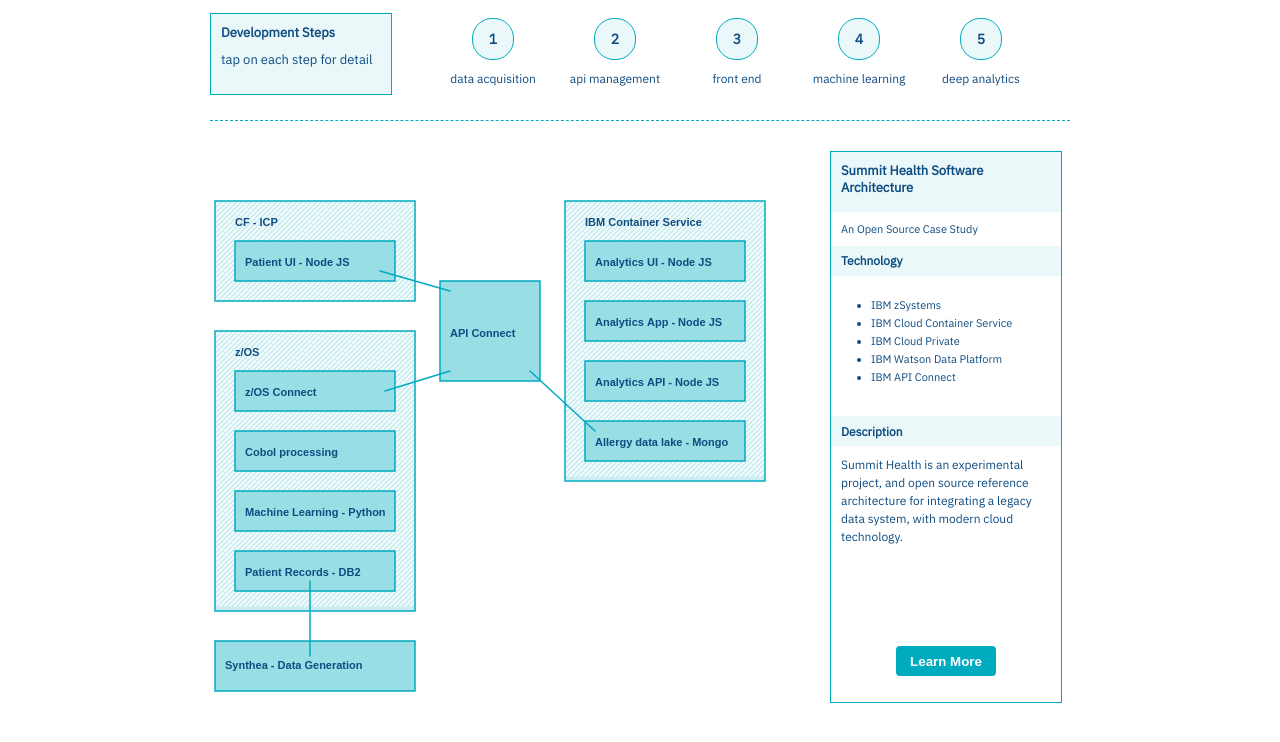
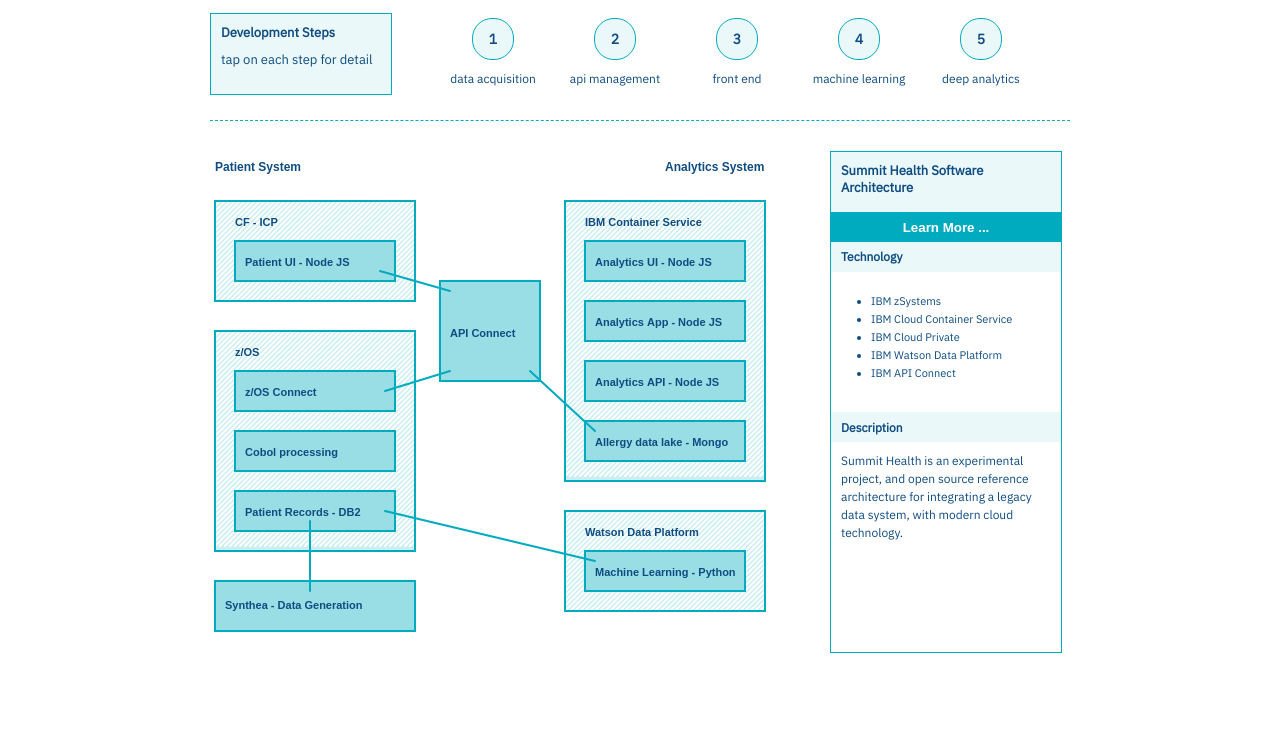
Before and after one commit to IBM/node-s2i-openshift, a website: page site/public/about.html in a window 1280 px wide. Shown: the part 72-814 px from the top of the page. Drawn offline with Linux system fonts and the light colour scheme.

Commit message:
completing the architecture walkthrough

```diff
--- a/site/public/about.html
+++ b/site/public/about.html
@@ -38,10 +38,10 @@
       <div class="hero"><div class="herotitle">Development Steps</div><div class="heroinstruction">tap on each step for detail</div></div>
     <ul class="index">
       <li class="item" id="patientrecords" onclick="drawPatientRecordsPattern(this)"><div class="stepbox"><div class="itemstep">1</div></div><div class="itemtitle">data acquisition</div></li>
-      <li class="item"><div class="stepbox"><div class="itemstep">2</div></div><div class="itemtitle">api management</div></li>
-      <li class="item" onclick="drawFrontEndPattern(this)"><div class="stepbox"><div class="itemstep">3</div></div><div class="itemtitle">front end</div></li>
-      <li class="item"><div class="stepbox"><div class="itemstep">4</div></div><div class="itemtitle">machine learning</div></li>
-      <li class="item" onclick="drawContainerServicePattern(this)"><div class="stepbox"><div class="itemstep">5</div></div><div class="itemtitle">deep analytics</div></li>
+      <li class="item" id="apimanagement" onclick="drawAPIManagementPattern(this)"><div class="stepbox"><div class="itemstep">2</div></div><div class="itemtitle">api management</div></li>
+      <li class="item" id="frontend" onclick="drawFrontEndPattern(this)"><div class="stepbox"><div class="itemstep">3</div></div><div class="itemtitle">front end</div></li>
+      <li class="item" id="ml" onclick="drawMachineLearningPattern(this)"><div class="stepbox"><div class="itemstep">4</div></div><div class="itemtitle">machine learning</div></li>
+      <li class="item" id="analytics" onclick="drawContainerServicePattern(this)"><div class="stepbox"><div class="itemstep">5</div></div><div class="itemtitle">deep analytics</div></li>
 
     </ul>
   </div>
@@ -50,7 +50,10 @@
       <div class="canvas"><canvas id="canvas" width="600" height="700"></canvas></div>
       <div class="archdetails" id="archdetails">
         <div class="archtitle" id="archtitle">Summit Health Software Architecture</div>
-        <div class="archsubtitle" id="subtitle">An Open Source Case Study</div>
+        <!-- <div class="archsubtitle" id="subtitle">An Open Source Case Study</div> -->
+        <div class="archlink">
+          <button id="learnmore" class="archbutton" onclick="openpattern()">Learn More ...</button>
+        </div>
         <div class="archtechlisttile" id="">Technology</div>
         <ul class="archtechlist" id="techlist">
           <li>IBM zSystems</li>
@@ -59,10 +62,10 @@
           <li>IBM Watson Data Platform</li>
           <li>IBM API Connect</li>
         </ul>
-          <div class="archtechlisttile" id="">Description</div>
+        <div class="archtechlisttile" id="">Description</div>
         <div class="archtechdetails" id="description">Summit Health is an experimental project, and open source reference architecture for integrating a legacy data system, with modern cloud technology. </div>
         <div class="arch"></div>
-        <div class="archlink"><button id="learnmore" class="archbutton">Learn More</button></div>
+
       </div>
     </div>
   </div>
--- a/site/public/src/architecture.js
+++ b/site/public/src/architecture.js
@@ -46,6 +46,14 @@
   pattern: ""
 }
 
+var apiInfo = {
+  title: "Connecting zOS with API Connect",
+  subtitle: "Jupiter Notebooks and zOS",
+  description: "In this pattern, we show how to liberate mainframe data with hybrid integration.",
+  technologies: ["IBM zSystems", "IBM DB2"],
+  pattern: ""
+}
+
 var chosenpattern = null;
 
 var c = document.getElementById("canvas");
@@ -70,13 +78,7 @@
 
 if (c != undefined) {
   var ctx = c.getContext("2d");
-  ctx.beginPath();
-  ctx.stroke();
-  ctx.lineWidth = 1.5;
-  ctx.fillStyle = "#0F4C81";
-  ctx.font = 'bold 12px sans-serif';
-  ctx.fillText("Patient System", 5, 20);
-  ctx.fillText("Analytics System", 455, 20);
+
   drawDefault();
   ctx.lineWidth = 1;
 
@@ -123,13 +125,20 @@
 
 function clearCanvas() {
   ctx.clearRect(0, 0, canvas.width, canvas.height);
+  ctx.beginPath();
+  ctx.stroke();
+  ctx.lineWidth = 1.5;
+  ctx.fillStyle = "#0F4C81";
+  ctx.font = 'bold 12px sans-serif';
+  ctx.fillText("Patient System", 5, 20);
+  ctx.fillText("Analytics System", 455, 20);
 }
 
 function drawFrontEndPattern(source) {
 
   if (chosenpattern == null || chosenpattern != source) {
 
-    if(chosenpattern != null){
+    if (chosenpattern != null) {
       clearSelectedborder(chosenpattern);
     }
 
@@ -140,17 +149,55 @@
     displayInfo(modernAppInfo);
     drawNodeApp("CF - ICP", HIGHLIGHTED);
     drawAPIConnect(HIGHLIGHTED);
+    drawCobolProcessing(DIMMED);
     drawzOS(DIMMED);
     drawContainer("IBM Container Service", DIMMED);
     drawZOSConnect(DIMMED);
     drawPatientRecords(DIMMED);
-    drawCobolProcessing(DIMMED);
+    drawWatsonDataPlatform(DIMMED);
+    drawSynthea(DIMMED);
+
+
+    ctx.strokeStyle = HIGHLIGHT;
+    ctx.beginPath();
+    connectAPItoPatientUI();
+    ctx.stroke();
+
+    setSelectedborder(source);
+
+  } else {
+    clearSelectedborder(source);
+
+    chosenpattern = null;
+    drawDefault();
+  }
+}
+
+function drawAPIManagementPattern(source){
+  if (chosenpattern == null || chosenpattern != source) {
+
+    if (chosenpattern != null) {
+      clearSelectedborder(chosenpattern);
+    }
+
+    chosenpattern = source;
+
+    clearCanvas();
+    console.log('node app');
+    displayInfo(apiInfo);
+    drawNodeApp("CF - ICP", DIMMED);
+    drawAPIConnect(HIGHLIGHTED);
+    drawCobolProcessing(HIGHLIGHTED);
+    drawzOS(HIGHLIGHTED);
+    drawContainer("IBM Container Service", DIMMED);
+    drawZOSConnect(HIGHLIGHTED);
+    drawPatientRecords(HIGHLIGHTED);
+    drawWatsonDataPlatform(DIMMED);
     drawSynthea(DIMMED);
 
     ctx.strokeStyle = HIGHLIGHT;
     ctx.beginPath();
-    ctx.moveTo(240, 140);
-    ctx.lineTo(170, 120);
+    connectAPItoZOS();
     ctx.stroke();
 
     setSelectedborder(source);
@@ -171,11 +218,83 @@
   drawAPIConnect(NORMAL)
   drawzOS(NORMAL);
   drawSynthea(NORMAL);
+  drawWatsonDataPlatform(NORMAL);
   drawConnections();
 }
 
-function drawMachinelearning(){
+function drawWatsonDataPlatform(state) {
 
+  var label = "Watson Data Platform";
+
+  drawSubsystem(355, 360, 200, 100, label, state);
+  drawMachineLearning(state);
+}
+
+function drawMachineLearningPattern(source){
+  if (chosenpattern == null || chosenpattern != source) {
+
+    if (chosenpattern != null) {
+      clearSelectedborder(chosenpattern);
+    }
+
+    chosenpattern = source;
+
+    clearCanvas();
+    console.log('node app');
+    displayInfo(mlInfo);
+    drawNodeApp("CF - ICP", DIMMED);
+    drawAPIConnect(DIMMED);
+    drawCobolProcessing(DIMMED);
+    drawzOS(DIMMED);
+    drawContainer("IBM Container Service", DIMMED);
+    drawZOSConnect(DIMMED);
+    drawPatientRecords(HIGHLIGHTED);
+    drawSynthea(DIMMED);
+    drawWatsonDataPlatform(HIGHLIGHTED);
+
+
+
+      ctx.strokeStyle = HIGHLIGHT;
+      ctx.beginPath();
+      connectDataPlatform();
+      ctx.stroke();
+
+    setSelectedborder(chosenpattern);
+
+  } else {
+    clearSelectedborder(source);
+
+    chosenpattern = null;
+    drawDefault();
+  }
+}
+
+function openpattern(){
+
+  if(chosenpattern != null){
+
+    switch(chosenpattern.id){
+
+      case 'patientrecords':
+      window.open('https://developer.ibm.com/patterns/transform-load-big-data-csv-files-db2-zos-database/');
+      break;
+
+      case 'apimanagement':
+      break;
+
+      case 'frontend':
+      break;
+
+      case 'ml':
+      break;
+
+      case 'analytics':
+      break;
+
+      default:
+      break;
+    }
+  }
 }
 
 
@@ -183,30 +302,29 @@
 
   if (chosenpattern == null || chosenpattern != source) {
 
-    if(chosenpattern != null){
+    if (chosenpattern != null) {
       clearSelectedborder(chosenpattern);
     }
 
     chosenpattern = source;
 
-
     clearCanvas();
     console.log('analytics app');
     drawContainer("IBM Container Service", HIGHLIGHTED);
     drawNodeApp("CF - ICP", DIMMED);
+    drawWatsonDataPlatform(DIMMED);
+
     drawAPIConnect(HIGHLIGHTED);
     drawzOS(HIGHLIGHTED);
     drawZOSConnect(HIGHLIGHTED);
     drawPatientRecords(HIGHLIGHTED);
     drawCobolProcessing(HIGHLIGHTED);
-  drawMachineLearning(DIMMED);
+
     drawSynthea(DIMMED);
     displayInfo(analyticsInfo);
 
-
     ctx.strokeStyle = HIGHLIGHT;
     ctx.beginPath();
-
 
     ctx.moveTo(175, 240);
     ctx.lineTo(240, 220);
@@ -216,9 +334,7 @@
     ctx.moveTo(320, 220);
     ctx.lineTo(385, 280);
 
-
     ctx.stroke();
-
 
     setSelectedborder(source);
 
@@ -230,24 +346,19 @@
   }
 }
 
-function setSelectedborder(source){
+function setSelectedborder(source) {
   source.style.border = "1px solid " + HIGHLIGHT;
 }
 
-function clearSelectedborder(source){
+function clearSelectedborder(source) {
   source.style.border = "1px solid white";
-
-  // source.onhover = function()
-  // {
-  //     source.style.border = "1px dashed " + HIGHLIGHT;
-  // }
 }
 
 function drawPatientRecordsPattern(source) {
 
   if (chosenpattern == null || chosenpattern != source) {
 
-    if(chosenpattern != null){
+    if (chosenpattern != null) {
       clearSelectedborder(chosenpattern);
     }
 
@@ -260,14 +371,13 @@
     drawZOSConnect(DIMMED);
     drawMachineLearning(DIMMED);
     drawContainer("IBM Container Service", DIMMED);
-    drawCobolProcessing(DIMMED)
     drawPatientRecords(HIGHLIGHTED);
     drawAPIConnect(DIMMED);
+    drawWatsonDataPlatform(DIMMED);
 
     ctx.strokeStyle = HIGHLIGHT;
     ctx.beginPath();
-    ctx.moveTo(100, 430);
-    ctx.lineTo(100, 505);
+    connectSyntheaToDB();
     ctx.stroke();
 
     displayInfo(syntheaInfo);
@@ -287,13 +397,11 @@
 
   /* API CONNECT TO CF UI */
 
-  ctx.moveTo(240, 140);
-  ctx.lineTo(170, 120);
+  connectAPItoPatientUI();
 
   /* API CONNECT TO ZOS CONNECT */
 
-  ctx.moveTo(175, 240);
-  ctx.lineTo(240, 220);
+  connectAPItoZOS();
 
   /* API CONNECT TO ZOS CONNECT */
 
@@ -302,18 +410,39 @@
 
   /* SYNTHEA TO DB */
 
-  ctx.moveTo(100, 430);
-  ctx.lineTo(100, 505);
+  connectSyntheaToDB();
+  connectDataPlatform();
 
   ctx.stroke();
 }
 
+
+function connectAPItoZOS(){
+  ctx.moveTo(175, 240);
+  ctx.lineTo(240, 220);
+}
+
+function connectAPItoPatientUI() {
+  ctx.moveTo(240, 140);
+  ctx.lineTo(170, 120);
+}
+
+function connectSyntheaToDB() {
+  ctx.moveTo(100, 370);
+  ctx.lineTo(100, 440);
+}
+
+function connectDataPlatform() {
+  ctx.moveTo(385, 410);
+  ctx.lineTo(175, 360);
+}
+
 function drawPatientRecords(state) {
-  drawComponent(25, 400, "Patient Records - DB2", state);
+  drawComponent(25, 340, "Patient Records - DB2", state);
 }
 
 function drawSynthea(state) {
-  drawIsland(5, 490, 200, 50, "Synthea - Data Generation", state);
+  drawIsland(5, 430, 200, 50, "Synthea - Data Generation", state);
 }
 
 function drawZOSConnect(state) {
@@ -345,7 +474,7 @@
 }
 
 function drawMachineLearning(state) {
-  drawComponent(25, 340, "Machine Learning - Python", state);
+  drawComponent(375, 400, "Machine Learning - Python", state);
 }
 
 function displayInfo(info) {
@@ -353,8 +482,8 @@
   var title = document.getElementById("archtitle");
   title.innerHTML = info.title;
 
-  var subtitle = document.getElementById("subtitle");
-  subtitle.innerHTML = info.subtitle;
+  // var subtitle = document.getElementById("subtitle");
+  // subtitle.innerHTML = info.subtitle;
 
   var description = document.getElementById("description");
   description.innerHTML = info.description;
@@ -504,55 +633,49 @@
 
 function drawzOS(state) {
   var label = "z/OS";
-  drawSubsystem(5, 180, 200, 280, label, state);
+  drawSubsystem(5, 180, 200, 220, label, state);
   drawZOSConnect(state);
   drawCobolProcessing(state);
-  drawMachineLearning(state);
   drawPatientRecords(state);
 }
 
 var machinelearning = {}
 var datasythesis = {}
 
+function drawStripe(context, startx, starty, endx, endy){
+  context.beginPath();
+  context.strokeStyle = "white";
+  context.lineWidth = 2;
+  context.lineCap = 'round';
+  context.moveTo(startx, starty);
+  context.lineTo(endx, endy);
+  context.stroke();
+}
+
 function fillStripes(context, x, y, width, height) {
-  var color1 = "#FFFFFF",
-    color2 = "#CCEEF2";
 
   var starty = y;
   var endx = x;
   var startx = x;
+  var endy = y;
 
   var gap = 5;
 
   do {
     starty = starty + gap;
     endx = endx + gap;
-    context.beginPath();
-    context.strokeStyle = "white";
-    context.lineWidth = 1.5;
-    context.lineCap = 'round';
-    context.moveTo(x, starty);
-    context.lineTo(endx, y);
-    context.stroke();
-
+    drawStripe(context, startx, starty, endx, endy)
   } while (starty < height + y && endx + 5 < width + x)
 
   if (width > height) {
 
-    endx = height + gap;
+    endx = height + x;
 
     do {
       starty = height + y;
       startx = startx + gap;
       endx = endx + gap;
-      context.beginPath();
-      context.strokeStyle = "white";
-      context.lineWidth = 1.5;
-      context.lineCap = 'round';
-      context.moveTo(startx, starty);
-      context.lineTo(endx, y);
-      context.stroke();
-
+      drawStripe(context, startx, starty, endx, endy)
     } while (endx + gap < width + x)
 
     endx = x + width
@@ -562,16 +685,8 @@
     do {
       startx = startx + gap;
       endy = endy + gap;
-      context.beginPath();
-      context.strokeStyle = "white";
-      context.lineWidth = 1.5;
-      context.lineCap = 'round';
-      context.moveTo(startx, starty);
-      context.lineTo(endx, endy);
-      context.stroke();
-
+      drawStripe(context, startx, starty, endx, endy)
     } while (endy + gap < height + y)
-
   }
 
   if (height > width) {
@@ -584,33 +699,17 @@
     do {
       starty = starty + gap;
       endy = endy + gap;
-      context.beginPath();
-      context.strokeStyle = "white";
-      context.lineWidth = 1.5;
-      context.lineCap = 'round';
-      context.moveTo(startx, starty);
-      context.lineTo(endx, endy);
-      context.stroke();
-
+      drawStripe(context, startx, starty, endx, endy)
     } while (starty + gap < height + y)
 
     starty = y + height - gap;
     startx = x;
     endx = x + width;
-    // endy = y + width-gap;
 
     do {
       startx = startx + gap;
       endy = endy + gap;
-      context.beginPath();
-      context.strokeStyle = "white";
-      context.lineWidth = 1.5;
-      context.lineCap = 'round';
-      context.moveTo(startx, starty);
-      context.lineTo(endx, endy);
-      context.stroke();
-
+      drawStripe(context, startx, starty, endx, endy)
     } while (startx + gap < width + x)
-
   }
 }
--- a/site/public/style/styles.css
+++ b/site/public/style/styles.css
@@ -24,32 +24,31 @@
   color: white;
 }
 
-.guide{
+.guide {
   display: flex;
   flex-direction: row;
   width: 860px;
   align-items: center;
 }
 
-.hero{
+.hero {
   height: 60px;
   width: 160px;
   font-size: 14px;
   color: #0F4C81;
   padding: 10px;
   background: #eaf8f9;
-
   border: 1px solid #00ABC0;
 }
 
-.herotitle{
+.herotitle {
   font-size: 13px;
   font-weight: bold;
   color: #0F4C81;
 }
 
-.heroinstruction{
-  margin-top:10px;
+.heroinstruction {
+  margin-top: 10px;
   font-size: 13px;
   font-weight: normal;
   color: #0F4C81;
@@ -396,7 +395,7 @@
 }
 
 .archdetails {
-  height: 550px;
+  height: 500px;
   width: 230px;
   margin-left: 20px;
   background: white;
@@ -474,23 +473,22 @@
   align-items: center;
 }
 
-.archbutton{
+.archbutton {
   background: #00ABC0;
   border: none;
   height: 30px;
-  width: 100px;
+  width: 100%;
   color: white;
   font-weight: bold;
-  border-radius: 4px;
 }
 
-.index{
+.index {
   height: 100px;
   display: flex;
   flex-direction: row;
 }
 
-.item{
+.item {
   display: flex;
   flex-direction: column;
   list-style-type: none;
@@ -501,15 +499,15 @@
   cursor: pointer;
   margin: 5px;
   padding: 5px;
-  border:1px solid white;
+  border: 1px solid white;
   border-radius: 4px;
 }
 
-.item:hover{
-  border:1px dashed #F88F58;
+.item:hover {
+  border: 1px dashed #F88F58;
 }
 
-.itemstep{
+.itemstep {
   height: 40px;
   text-align: center;
   width: 40px;
@@ -519,23 +517,23 @@
   align-items: center;
   align-content: center;
   display: flex;
-  color:#0F4C81;
+  color: #0F4C81;
   font-size: 14px;
   font-weight: bold;
-border:1px solid #00ABC0;
+  border: 1px solid #00ABC0;
 }
 
-.stepbox{
+.stepbox {
   display: flex;
   flex-direction: row;
   justify-content: center;
   align-items: center;
   align-content: center;
   width: 100%;
-  height:50px;
+  height: 50px;
 }
 
-.itemtitle{
+.itemtitle {
   height: 30px;
   text-align: center;
   width: 100px;
@@ -545,5 +543,5 @@
   align-content: center;
   display: flex;
   font-size: 12px;
-  color:#0F4C81;
+  color: #0F4C81;
 }
```
Lines whose indentation alone changed are shown as unchanged.
